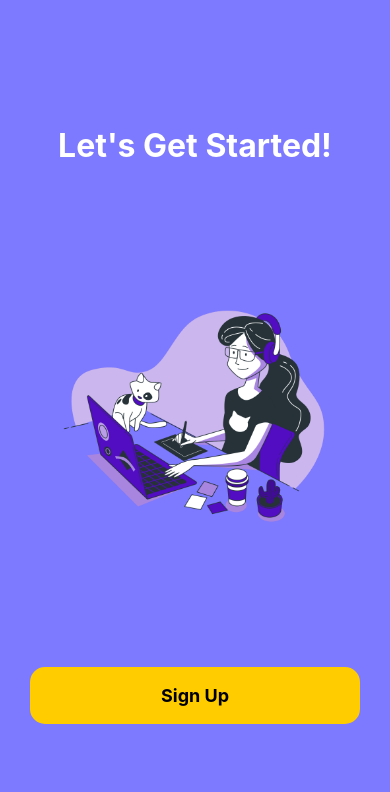
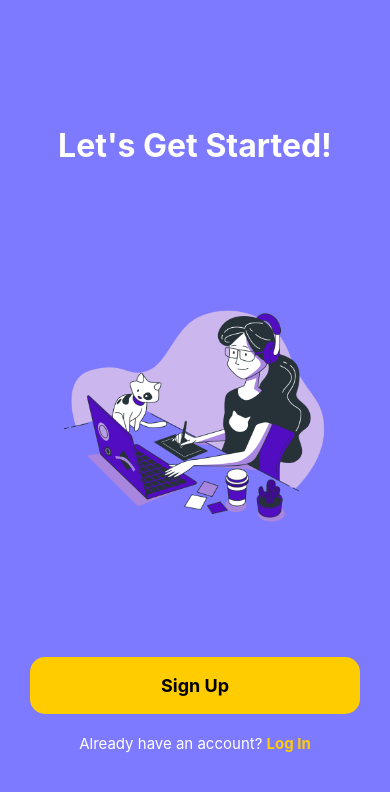
Before and after one commit to LoweDavid02/appdev2, a React Native app in the folder appdev2-midterm-exam/: screen / in a window 390 px wide. Shown: the top 792 px of the page. Built offline with nearby package versions, Linux system fonts and the light colour scheme.

Commit message:
Step 7: Create the Login Text Link

```diff
--- a/appdev2-midterm-exam/src/screens/WelcomeScreen.js
+++ b/appdev2-midterm-exam/src/screens/WelcomeScreen.js
@@ -23,9 +23,9 @@ export default function WelcomeScreen() {
         </TouchableOpacity>
 
         <View style={styles.loginContainer}>
-          <Text style={styles.footerText}></Text>
+          <Text style={styles.footerText}>Already have an account? </Text>
           <TouchableOpacity>
-            <Text style={styles.loginLink}></Text>
+            <Text style={styles.loginLink}>Log In</Text>
           </TouchableOpacity>
         </View>
       </View>
@@ -84,4 +84,17 @@ const styles = StyleSheet.create({
     fontSize: 18,
     color: "black",
   },
+
+  loginContainer: {
+    flexDirection: "row",
+  },
+  footerText: {
+    color: "white",
+    fontSize: 15,
+  },
+  loginLink: {
+    color: "#FFCC00",
+    fontWeight: "bold",
+    fontSize: 15,
+  },
 });
```
